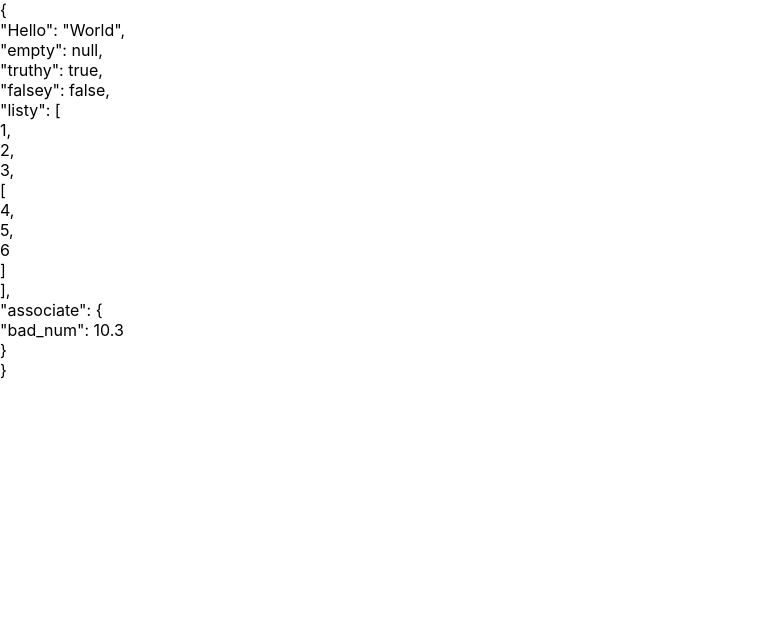
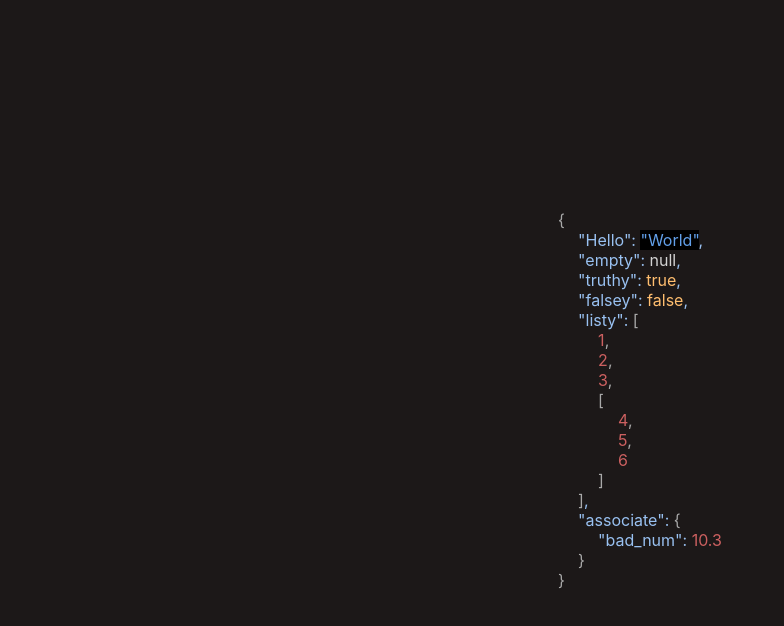
Before and after one commit to 7h3kk1d/json-editor, a React (Create React App) app: page / in a window 1280 px wide. Shown: the top 626 px of the page, without its empty margins (0-784 px from the left). Built offline with nearby package versions, Linux system fonts and the light colour scheme.

Commit message:
get it compiling

```diff
--- a/src/App.css
+++ b/src/App.css
@@ -36,3 +36,64 @@
     transform: rotate(360deg);
   }
 }
+
+body {
+  background-color: #1c1818;
+}
+
+main {
+  display: flex;
+  justify-content: center;
+  align-items: center;
+  flex-direction: column;
+
+/*   border-style: solid;
+  border-width: 2px;
+  border-color: green; */
+  height: 100vh;
+}
+
+.list {
+  color: darkgray;
+}
+
+.objectBracket {
+  color: darkgray
+}
+.objectEntry {
+  padding-left: 20px;
+  color: #99c1f1;
+}
+
+.listEntry {
+  padding-left: 20px;
+}
+
+.string {
+  color: #62a0ea;
+}
+
+.null {
+  color: lightgray;
+}
+
+.boolean {
+  color: #ffbe6f;
+}
+
+.num {
+  color: #cc6060;
+}
+
+.selected {
+  animation: blinking_selected 1.2s infinite;
+}
+
+@keyframes blinking_selected {
+  0%, 40% {
+    background-color: #3d3846
+  }
+  41%, 100% {
+background-color: black;
+  }
+}
--- a/src/App.tsx
+++ b/src/App.tsx
@@ -49,7 +49,7 @@ function optionallySelectedClassName(className: string, selected: boolean) {
 
 function render(data: Json, path: JsonPath[] = []): ReactElement {
   const pathHead = path[0];
-  const scalarSelected = pathHead?.type == "JsonScalarLocation";
+  const scalarSelected = pathHead?.type === "JsonScalarLocation";
 
   if (data == null) {
     return (<span className={optionallySelectedClassName("null", scalarSelected)}>null</span>);
@@ -128,10 +128,10 @@ function basePath(data: Json): JsonPath[] {
   }
 }
 
-function down(data: Json, path: JsonPath[]): null | JsonPath[] {
+function down(data: Json, path: JsonPath[]): JsonPath[] {
 
   if (path.length == 0)
-    return null;
+    return path;
 
   const lait = path.slice(0, path.length - 1);
 
@@ -146,22 +146,22 @@ function down(data: Json, path: JsonPath[]): null | JsonPath[] {
         .concat([{ "type": "JsonObjectLocation", "position": end.position + 1 }])
       return subpath.concat(basePath(fetch(data, subpath)))
     } else {
-      return down(path.slice(0, path.length - 1));
+      return down(data, path.slice(0, path.length - 1));
     }
   } else if (end.type == "JsonArrayPos") {
     const list = fetch(data, lait);
 
-    if (list.length > end.position) {
-      console.log("Here")
-      const subpath = path.slice(0, path.length - 1)
-        .concat([{ "type": "JsonArrayPos", "position": end.position + 1 }])
-      console.log(subpath)
-      console.log(fetch(data, subpath))
-      return subpath.concat(basePath(fetch(data, subpath)))
-    } else {
-      return down(path.slice(0, path.length - 1));
-    }
-
+    // if (list.length > end.position) {
+    //   console.log("Here")
+    //   const subpath = path.slice(0, path.length - 1)
+    //     .concat([{ "type": "JsonArrayPos", "position": end.position + 1 }])
+    //   console.log(subpath)
+    //   console.log(fetch(data, subpath))
+    //   return subpath.concat(basePath(fetch(data, subpath)))
+    // } else {
+    //   return down(json, path.slice(0, path.length - 1));
+    // }
+      return [];
   }
 
   return [];
@@ -176,11 +176,12 @@ export default function App() {
     "listy": [1, 2, 3, [4, 5, 6]],
     "associate": { "bad_num": 10.3 }
   };
-  let path = [{ "type": "JsonObjectLocation", "position": 0 },
+  let path : JsonPath[] = [{ "type": "JsonObjectLocation", "position": 0 },
   { "type": "JsonScalarLocation" }];
 
-  for (let i = 0; i < 4; i++) {
-    path = down(current, path);
+  for (let i = 0; i < 0; i++) {
+    let foo = down(current, path);
+    path = foo;
   }
   console.log(path);
   return (
```
